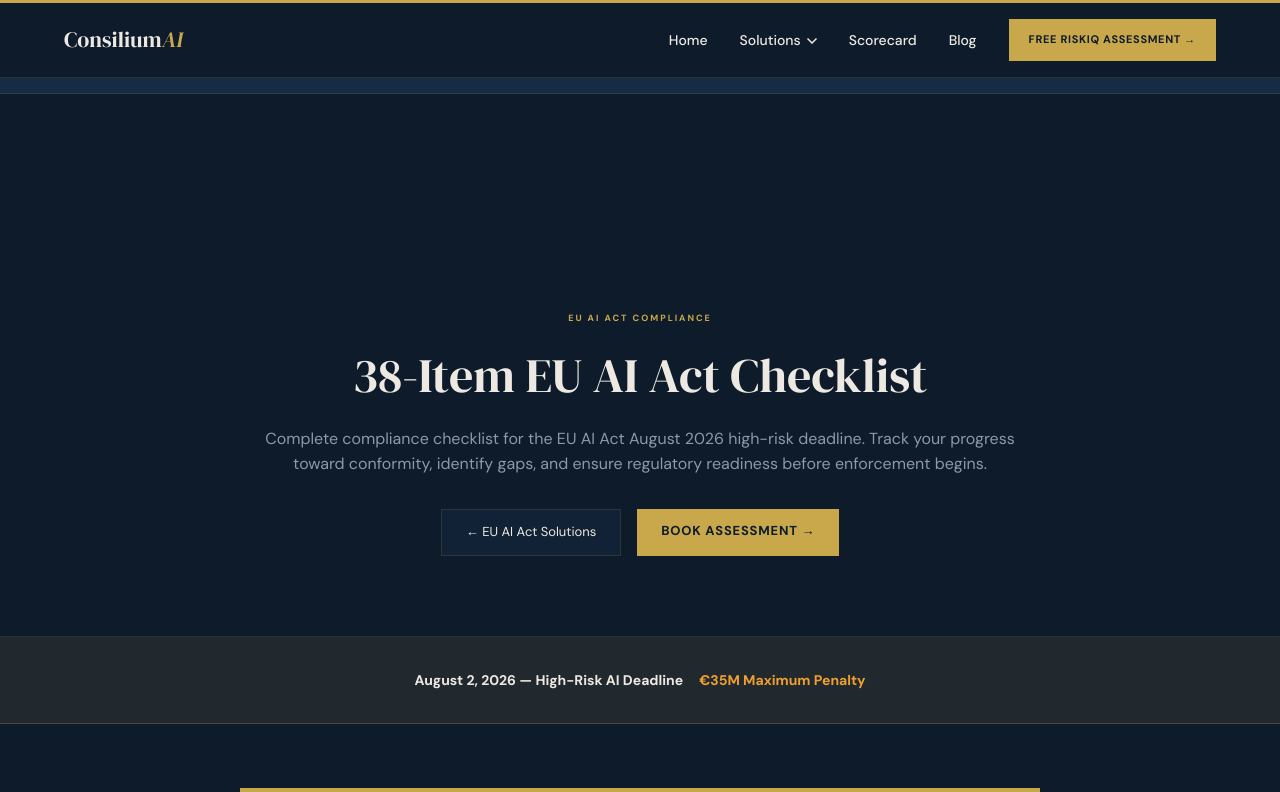
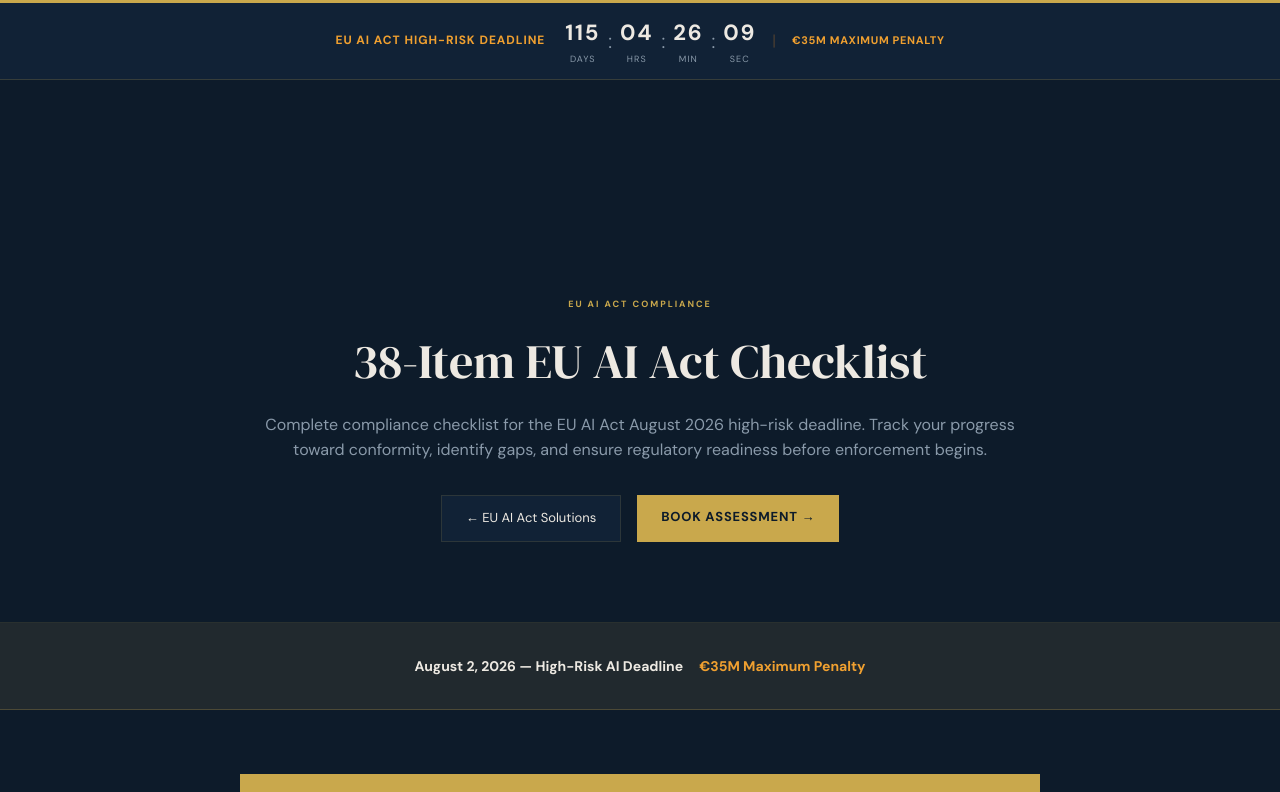
Before and after one commit to dchristman100/v0-ConsiliumAI-Scaffold, a Next.js app: page /eu-checklist in a window 1280 px wide. Shown: the top 792 px of the page. Built offline with nearby package versions, Linux system fonts and the light colour scheme.

Commit message:
fix: resolve SSR fallback and conditional rendering in CountdownBar
Update CountdownBar logic to fix SSR fallback and rendering issues.

Co-authored-by: ShiFt <221561709+dchristman100@users.noreply.github.com>

```diff
--- a/components/eu/CountdownBar.tsx
+++ b/components/eu/CountdownBar.tsx
@@ -1,173 +1,238 @@
 'use client';
 
-// components/eu/CountdownBar.tsx
-// EU AI Act countdown clock
-// FD-01 through FD-05: Full implementation per spec
+import { useState, useEffect } from 'react';
 
-import { useState, useEffect } from 'react';
-import Link from 'next/link';
-import { EU_DEADLINE } from '@/lib/constants';
+const EU_DEADLINE = new Date('2026-08-02T00:00:00Z');
 
-interface TimeRemaining {
+interface TimeLeft {
   days: number;
   hours: number;
   minutes: number;
   seconds: number;
-  isPast: boolean;
 }
 
-function calculateTimeRemaining(): TimeRemaining {
+export default function CountdownBar() {
+  const [timeLeft, setTimeLeft] = useState<TimeLeft | null>(null);
+  const [isPastDeadline, setIsPastDeadline] = useState(false);
+  const [mounted, setMounted] = useState(false);
+
+  useEffect(() => {
+    setMounted(true);
+
+    function update() {
       const now = new Date();
       const diff = EU_DEADLINE.getTime() - now.getTime();
 
       if (diff <= 0) {
-    return { days: 0, hours: 0, minutes: 0, seconds: 0, isPast: true };
+        setIsPastDeadline(true);
+        return;
       }
 
-  return {
+      setTimeLeft({
         days: Math.floor(diff / (1000 * 60 * 60 * 24)),
-    hours: Math.floor((diff % (1000 * 60 * 60 * 24)) / (1000 * 60 * 60)),
-    minutes: Math.floor((diff % (1000 * 60 * 60)) / (1000 * 60)),
-    seconds: Math.floor((diff % (1000 * 60)) / 1000),
-    isPast: false,
-  };
+        hours: Math.floor((diff / (1000 * 60 * 60)) % 24),
+        minutes: Math.floor((diff / (1000 * 60)) % 60),
+        seconds: Math.floor((diff / 1000) % 60),
+      });
     }
 
-export default function CountdownBar() {
-  // Client-side countdown state - null on SSR
-  const [time, setTime] = useState<TimeRemaining | null>(null);
-
-  useEffect(() => {
-    // Initial calculation (FD-02)
-    setTime(calculateTimeRemaining());
-
-    // Update every second via setInterval (FD-02)
-    const interval = setInterval(() => {
-      setTime(calculateTimeRemaining());
-    }, 1000);
+    update(); // Run immediately on mount
+    const interval = setInterval(update, 1000); // Then every second
 
     return () => clearInterval(interval);
   }, []);
 
-  // Post-deadline state (FD-04)
-  const isPast = time?.isPast ?? false;
+  // SSR and pre-hydration: show static fallback text
+  // This is what Google sees — the deadline text is in the server HTML
+  if (!mounted) {
+    return (
+      <div style={{
+        position: 'sticky',
+        top: '3px',
+        zIndex: 9998,
+        background: 'var(--navy2)',
+        borderBottom: '1px solid var(--rule)',
+        padding: '12px 24px',
+        textAlign: 'center',
+        fontFamily: 'var(--font-body)',
+        fontSize: '14px',
+        color: 'var(--text)',
+        letterSpacing: '0.04em',
+      }}>
+        <span>August 2, 2026 — EU AI Act High-Risk Deadline — €35M Maximum Penalty</span>
+      </div>
+    );
+  }
+
+  // Post-deadline state
+  if (isPastDeadline) {
+    return (
+      <div style={{
+        position: 'sticky',
+        top: '3px',
+        zIndex: 9998,
+        background: 'var(--navy2)',
+        borderBottom: '1px solid var(--rule)',
+        padding: '12px 24px',
+        textAlign: 'center',
+        fontFamily: 'var(--font-body)',
+      }}>
+        <span style={{ color: 'var(--amber)', fontWeight: 700, fontSize: '16px' }}>
+          EU AI Act enforcement is active
+        </span>
+        <span style={{ margin: '0 16px', color: 'var(--dim)' }}>|</span>
+        <a href="/book" style={{
+          color: 'var(--gold)',
+          textDecoration: 'none',
+          fontWeight: 700,
+          textTransform: 'uppercase',
+          fontSize: '12px',
+          letterSpacing: '0.08em',
+        }}>
+          Book Assessment →
+        </a>
+      </div>
+    );
+  }
+
+  // Live ticking countdown
+  if (!timeLeft) return null;
+
+  const pad = (n: number): string => n.toString().padStart(2, '0');
 
   return (
-    <div
-      style={{
-        background: 'var(--navy3)',
-        borderBottom: '1px solid var(--border)',
-        padding: '16px 24px',
+    <div style={{
       position: 'sticky',
-        top: '3px', // Below 3px top bar (FD-05)
-        zIndex: 99,
-      }}
-    >
-      <div
-        style={{
-          maxWidth: '1200px',
-          margin: '0 auto',
-          display: 'flex',
+      top: '3px',
+      zIndex: 9998,
+      background: 'var(--navy2)',
+      borderBottom: '1px solid var(--rule)',
+      padding: '12px 24px',
+      textAlign: 'center',
+      fontFamily: 'var(--font-body)',
+    }}>
+      <div style={{
+        display: 'inline-flex',
         alignItems: 'center',
-          justifyContent: 'center',
-          gap: '24px',
-          flexWrap: 'wrap',
-        }}
-      >
-        {isPast ? (
-          // Post-deadline display (FD-04)
-          <>
-            <span
-              style={{
+        gap: '8px',
+      }}>
+        <span style={{
+          color: 'var(--amber)',
+          fontWeight: 700,
+          fontSize: '12px',
+          textTransform: 'uppercase',
+          letterSpacing: '0.08em',
+          marginRight: '12px',
+        }}>
+          EU AI Act High-Risk Deadline
+        </span>
+
+        {/* Days */}
+        <div style={{ textAlign: 'center' }}>
+          <span style={{
             fontFamily: 'var(--font-body)',
-                fontSize: '14px',
             fontWeight: 700,
-                color: '#f59e0b', // Amber
-                letterSpacing: '0.02em',
-              }}
-            >
-              EU AI Act enforcement is active
+            fontSize: '22px',
+            letterSpacing: '0.08em',
+            color: 'var(--text)',
+          }}>
+            {pad(timeLeft.days)}
           </span>
-            <Link
-              href="/book"
-              style={{
-                padding: '8px 16px',
-                background: 'var(--gold)',
-                color: 'var(--navy)',
+          <div style={{
+            fontSize: '9px',
+            textTransform: 'uppercase',
+            letterSpacing: '0.12em',
+            color: 'var(--muted)',
+            marginTop: '2px',
+          }}>
+            Days
+          </div>
+        </div>
+
+        <span style={{ color: 'var(--muted)', fontSize: '20px', fontWeight: 300 }}>:</span>
+
+        {/* Hours */}
+        <div style={{ textAlign: 'center' }}>
+          <span style={{
             fontFamily: 'var(--font-body)',
-                fontSize: '12px',
-                fontWeight: 600,
-                textDecoration: 'none',
+            fontWeight: 700,
+            fontSize: '22px',
+            letterSpacing: '0.08em',
+            color: 'var(--text)',
+          }}>
+            {pad(timeLeft.hours)}
+          </span>
+          <div style={{
+            fontSize: '9px',
             textTransform: 'uppercase',
-                letterSpacing: '0.05em',
-              }}
-            >
-              Book Assessment →
-            </Link>
-          </>
-        ) : time === null ? (
-          // SSR fallback - static text for search engines (FD-01)
-          <span
-            style={{
+            letterSpacing: '0.12em',
+            color: 'var(--muted)',
+            marginTop: '2px',
+          }}>
+            Hrs
+          </div>
+        </div>
+
+        <span style={{ color: 'var(--muted)', fontSize: '20px', fontWeight: 300 }}>:</span>
+
+        {/* Minutes */}
+        <div style={{ textAlign: 'center' }}>
+          <span style={{
             fontFamily: 'var(--font-body)',
-              fontSize: '13px',
             fontWeight: 700,
-              color: 'var(--gold)',
-              letterSpacing: '0.05em',
+            fontSize: '22px',
+            letterSpacing: '0.08em',
+            color: 'var(--text)',
+          }}>
+            {pad(timeLeft.minutes)}
+          </span>
+          <div style={{
+            fontSize: '9px',
             textTransform: 'uppercase',
-            }}
-          >
-            August 2, 2026 — EU AI Act High-Risk Deadline — €35M Maximum Penalty
+            letterSpacing: '0.12em',
+            color: 'var(--muted)',
+            marginTop: '2px',
+          }}>
+            Min
+          </div>
+        </div>
+
+        <span style={{ color: 'var(--muted)', fontSize: '20px', fontWeight: 300 }}>:</span>
+
+        {/* Seconds */}
+        <div style={{ textAlign: 'center' }}>
+          <span style={{
+            fontFamily: 'var(--font-body)',
+            fontWeight: 700,
+            fontSize: '22px',
+            letterSpacing: '0.08em',
+            color: 'var(--text)',
+          }}>
+            {pad(timeLeft.seconds)}
           </span>
-        ) : (
-          // Live countdown - hydrates client-side (FD-02, FD-03)
-          <div
-            style={{
-              display: 'flex',
-              gap: '16px',
-            }}
-          >
-            <CountdownUnit value={time.days} label="Days" />
-            <span style={{ color: 'var(--text)', fontSize: '18px', fontWeight: 700, alignSelf: 'flex-start', marginTop: '2px' }}>:</span>
-            <CountdownUnit value={time.hours} label="Hours" />
-            <span style={{ color: 'var(--text)', fontSize: '18px', fontWeight: 700, alignSelf: 'flex-start', marginTop: '2px' }}>:</span>
-            <CountdownUnit value={time.minutes} label="Min" />
-            <span style={{ color: 'var(--text)', fontSize: '18px', fontWeight: 700, alignSelf: 'flex-start', marginTop: '2px' }}>:</span>
-            <CountdownUnit value={time.seconds} label="Sec" />
+          <div style={{
+            fontSize: '9px',
+            textTransform: 'uppercase',
+            letterSpacing: '0.12em',
+            color: 'var(--muted)',
+            marginTop: '2px',
+          }}>
+            Sec
           </div>
-        )}
+        </div>
+
+        <span style={{ margin: '0 8px', color: 'var(--dim)' }}>|</span>
+
+        <span style={{
+          color: 'var(--amber)',
+          fontSize: '11px',
+          fontWeight: 700,
+          textTransform: 'uppercase',
+          letterSpacing: '0.06em',
+        }}>
+          €35M Maximum Penalty
+        </span>
       </div>
     </div>
   );
 }
-
-// FD-03: DM Sans 700, letter-spacing 0.08em, each unit labeled
-function CountdownUnit({ value, label }: { value: number; label: string }) {
-  return (
-    <div style={{ textAlign: 'center', minWidth: '40px' }}>
-      <span
-        style={{
-          fontFamily: 'var(--font-body)',
-          fontSize: '20px',
-          fontWeight: 700,
-          color: 'var(--text)',
-          display: 'block',
-          letterSpacing: '0.08em',
-        }}
-      >
-        {value.toString().padStart(2, '0')}
-      </span>
-      <span
-        style={{
-          fontFamily: 'var(--font-body)',
-          fontSize: '9px',
-          color: 'var(--muted)',
-          textTransform: 'uppercase',
-          letterSpacing: '0.1em',
-        }}
-      >
-        {label}
-      </span>
-    </div>
-  );
-}
```
Lines whose indentation alone changed are shown as unchanged.
